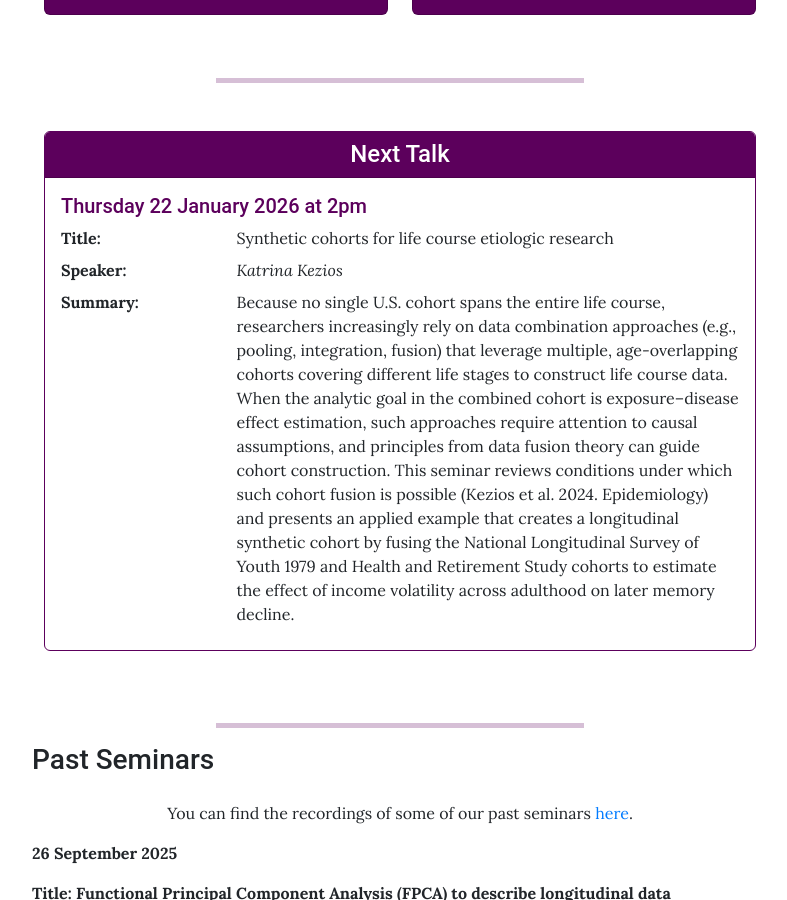
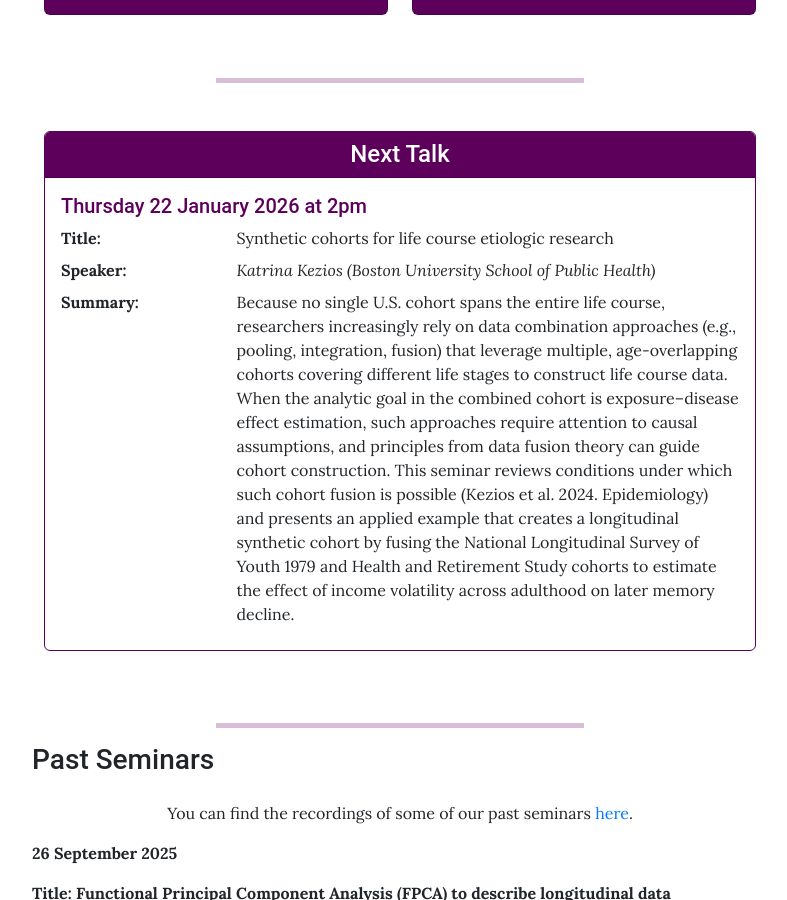
Before and after one commit to LongitudinalModelling/LongitudinalModelling.github.io, a Jekyll site: the page built from pages/seminars.md, in a window 1280 px wide and 900 px high, scrolled down 639 px. Shown: the whole window, without its empty margins (240-1027 px from the left). Built offline with Jekyll 4.4.1, drawn with Linux system fonts in a browser that asks for light colours.

Commit message:
Update seminars.md

```diff
--- a/pages/seminars.md
+++ b/pages/seminars.md
@@ -43,7 +43,7 @@ permalink: /seminars/
             <dt class="col-sm-3"><strong>Title:</strong></dt>
             <dd class="col-sm-9">Synthetic cohorts for life course etiologic research</dd>
             <dt class="col-sm-3"><strong>Speaker:</strong></dt>
-            <dd class="col-sm-9"><em>Katrina Kezios</em></dd>
+            <dd class="col-sm-9"><em>Katrina Kezios (Boston University School of Public Health)</em></dd>
             <dt class="col-sm-3"><strong>Summary:</strong></dt>
             <dd class="col-sm-9">Because no single U.S. cohort spans the entire life course, researchers increasingly rely on data combination approaches (e.g., pooling, integration, fusion) that leverage multiple, age-overlapping cohorts covering different life stages to construct life course data. When the analytic goal in the combined cohort is exposure–disease effect estimation, such approaches require attention to causal assumptions, and principles from data fusion theory can guide cohort construction. This seminar reviews conditions under which such cohort fusion is possible (Kezios et al. 2024. Epidemiology) and presents an applied example that creates a longitudinal synthetic cohort by fusing the National Longitudinal Survey of Youth 1979 and Health and Retirement Study cohorts to estimate the effect of income volatility across adulthood on later memory decline.</dd>
           </dl>
```
